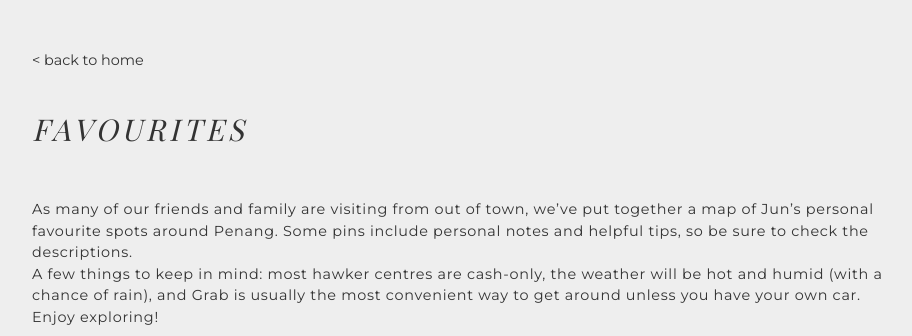
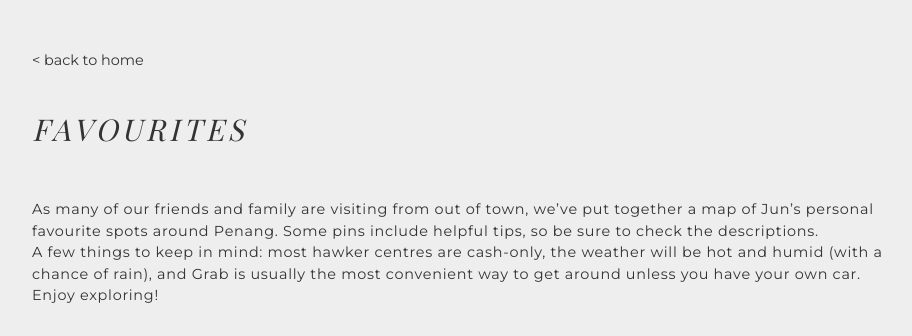
Before and after one commit to tzeliz/junandliz, a Flask app: template templates/favourites.html in a window 1280 px wide. Shown: the part 39-375 px from the top of the page, without its empty margins (118-1030 px from the left). Run offline with Flask 3, Linux system fonts and the light colour scheme; the template is opened without the code that fills it, so the values that code supplies are empty; some web fonts are replaced.

Commit message:
fix favourites paragraph

```diff
--- a/templates/favourites.html
+++ b/templates/favourites.html
@@ -11,7 +11,7 @@
 
     <!-- Description Paragraph -->
     <p class="details-text">
-      <span class="mobile-break">As many of our friends and family are visiting from out of town, we’ve put together a map of Jun’s personal favourite spots around Penang. Some pins include personal notes and helpful tips, so be sure to check the descriptions.</span><br>
+      <span class="mobile-break">As many of our friends and family are visiting from out of town, we’ve put together a map of Jun’s personal favourite spots around Penang. Some pins include helpful tips, so be sure to check the descriptions.</span><br>
       <span class="mobile-break">A few things to keep in mind: most hawker centres are cash-only, the weather will be hot and humid (with a chance of rain), and Grab is usually the most convenient way to get around unless you have your own car. Enjoy exploring!</span>
     </p>
 
```
